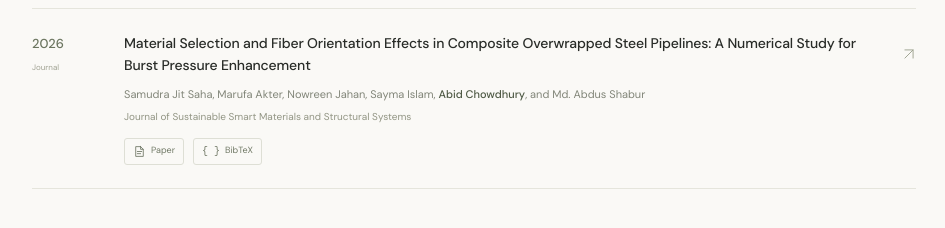
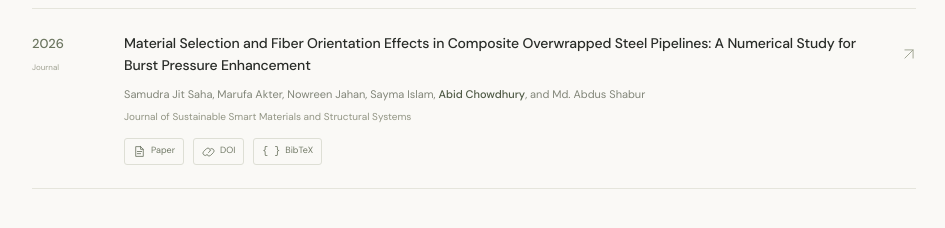
Before and after one commit to mdabidchowdhury/mdabidchowdhury.github.io, a React (Vite) app: page / in a window 1280 px wide. Shown: the part 1400-1628 px from the top of the page, without its empty margins (316-1261 px from the left). Built offline with nearby package versions, Linux system fonts and the light colour scheme.

Commit message:
feat: DOI update

```diff
--- a/src/data.ts
+++ b/src/data.ts
@@ -24,7 +24,7 @@ export const projects: Project[] = [
 // publication year or DOI — confirm and update these once each paper's status is finalized.
 export const publications = [
   { id: 1, title: 'Flexipede: A Bio-Inspired, Modular Myriapod Robot for Rough-Terrain Traversal', authors: 'Samudra Jit Saha, Md. Abid Chowdhury, Sayma Islam, Shamim Ahmed Deowan, Shifat E. Arman, and Abhishek K. Ghosh', venue: 'Robotics (MDPI)', year: '2026', type: 'Journal', doi: 'https://doi.org/10.3390/robotics15070129', abstract: 'This work presents Flexipede, a bio-inspired modular myriapod robot designed for traversing rough terrain. The robot uses a single-actuator bipedal walking mechanism that mimics myriapod kinematics, reducing actuation complexity while maintaining adaptability across rough terrains. The study covers the robot\'s mechanical design, fabrication, and terrain-traversal performance evaluation.', bibtex: '@article{saha2026flexipede,\n  title={Flexipede: A Bio-Inspired, Modular Myriapod Robot for Rough-Terrain Traversal},\n  author={Saha, Samudra Jit and Chowdhury, Md Abid and Islam, Sayma and Deowan, Shamim Ahmed and Arman, Shifat E and Ghosh, Abhishek K},\n  journal={Robotics},\n volume={15}, \n number={7}, \n pages={129}, \n year={2026}, \n publisher={MDPI} \n}' },
-  { id: 2, title: 'Material Selection and Fiber Orientation Effects in Composite Overwrapped Steel Pipelines: A Numerical Study for Burst Pressure Enhancement', authors: 'Samudra Jit Saha, Marufa Akter, Nowreen Jahan, Sayma Islam, Abid Chowdhury, and Md. Abdus Shabur', venue: 'Journal of Sustainable Smart Materials and Structural Systems', year: '2026', type: 'Journal', doi: '', abstract: 'This study numerically investigates how material selection and fiber winding angle affect the burst pressure performance of composite-overwrapped steel pipelines. Four industrial composite material systems are modeled to evaluate stress and load-sharing behavior for the structural rehabilitation of transmission piping networks, using finite element analysis to identify optimal anisotropic winding configurations under hydrostatic loading.', bibtex: '@article{saha2026material,\n  title={Material Selection and Fiber Orientation Effects in Composite Overwrapped Steel Pipelines: A Numerical Study for Burst Pressure Enhancement},\n  author={Saha, Samudra Jit and Akter, Marufa and Jahan, Nowreen and Islam, Sayma and Chowdhury, Abid and Shabur, Md. Abdus},\n  journal={Journal of Sustainable Smart Materials and Structural Systems},\n  volume={2},\n pages={61--74},\n year={2026}\n}' },
+  { id: 2, title: 'Material Selection and Fiber Orientation Effects in Composite Overwrapped Steel Pipelines: A Numerical Study for Burst Pressure Enhancement', authors: 'Samudra Jit Saha, Marufa Akter, Nowreen Jahan, Sayma Islam, Abid Chowdhury, and Md. Abdus Shabur', venue: 'Journal of Sustainable Smart Materials and Structural Systems', year: '2026', type: 'Journal', doi: 'https://doi.org/10.65904/3083-3604.2026.02.05', abstract: 'This study numerically investigates how material selection and fiber winding angle affect the burst pressure performance of composite-overwrapped steel pipelines. Four industrial composite material systems are modeled to evaluate stress and load-sharing behavior for the structural rehabilitation of transmission piping networks, using finite element analysis to identify optimal anisotropic winding configurations under hydrostatic loading.', bibtex: '@article{saha2026material,\n  title={Material Selection and Fiber Orientation Effects in Composite Overwrapped Steel Pipelines: A Numerical Study for Burst Pressure Enhancement},\n  author={Saha, Samudra Jit and Akter, Marufa and Jahan, Nowreen and Islam, Sayma and Chowdhury, Abid and Shabur, Md. Abdus},\n  journal={Journal of Sustainable Smart Materials and Structural Systems},\n  volume={2},\n pages={61--74},\n year={2026}\n}' },
 ];
 
 export const education = [
```
